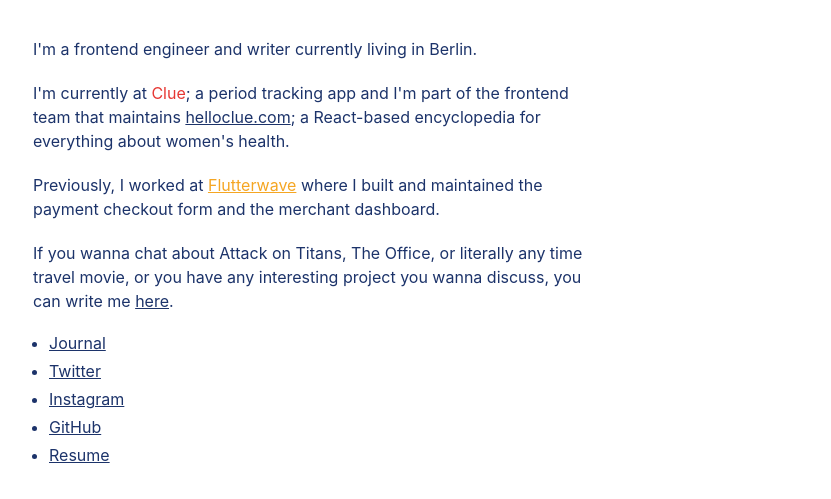
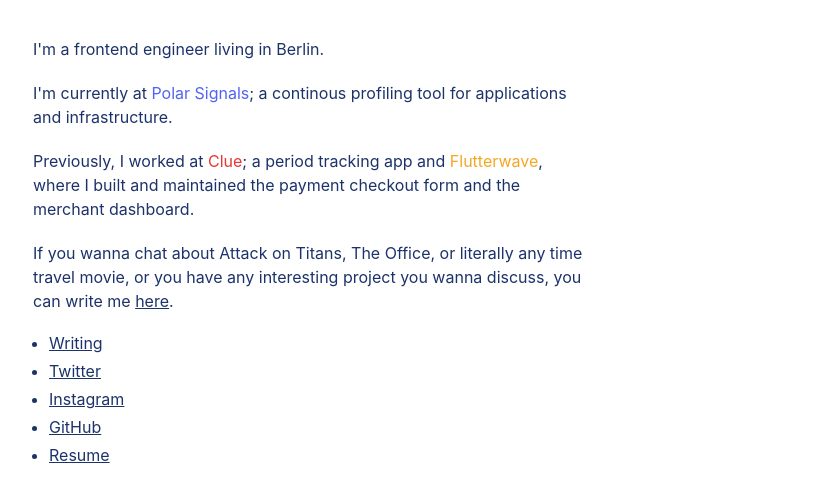
Before and after one commit to yomete/yomieluwande, a Gatsby site: page / in a window 1280 px wide. Shown: the part 243-742 px from the top of the page, without its empty margins (223-1054 px from the left). Built offline with nearby package versions, Linux system fonts and the light colour scheme; Gatsby itself is replaced by a stand-in of ours.

Commit message:
dec 2021 update

```diff
--- a/gatsby-config.js
+++ b/gatsby-config.js
@@ -52,12 +52,6 @@
     `gatsby-plugin-styled-components`,
     `gatsby-transformer-sharp`,
     `gatsby-plugin-sharp`,
-    {
-      resolve: `gatsby-plugin-google-analytics`,
-      options: {
-        //trackingId: `ADD YOUR TRACKING ID HERE`,
-      },
-    },
     // `gatsby-plugin-feed`,
     {
       resolve: `gatsby-plugin-manifest`,
--- a/src/components/Pages/HomePage/index.tsx
+++ b/src/components/Pages/HomePage/index.tsx
@@ -11,23 +11,21 @@
       <Styles.Root>
         <h1>Hello, I’m Yomi Eluwande</h1>
 
-        <p>I'm a frontend engineer and writer currently living in Berlin.</p>
+        <p>I'm a frontend engineer living in Berlin.</p>
 
         <p>
-          I'm currently at <Styles.Clue>Clue</Styles.Clue>; a period tracking
-          app and I'm part of the frontend team that maintains{' '}
-          <a href="https://helloclue.com/" target="_blank">
-            helloclue.com
-          </a>
-          ; a React-based encyclopedia for everything about women's health.
+          I'm currently at{' '}
+          <Styles.PolarSignals>Polar Signals</Styles.PolarSignals>; a continous
+          profiling tool for applications and infrastructure.
         </p>
 
         <p>
-          Previously, I worked at{' '}
-          <Styles.Flutterwave href="https://flutterwave.com" target="_blank">
+          Previously, I worked at <Styles.Clue>Clue</Styles.Clue>; a period
+          tracking app and{' '}
+          <Styles.Flutterwave>
             Flutterwave
-          </Styles.Flutterwave>{' '}
-          where I built and maintained the payment checkout form and the
+          </Styles.Flutterwave>
+          , where I built and maintained the payment checkout form and the
           merchant dashboard.
         </p>
 
@@ -40,7 +38,7 @@
 
         <ul>
           <li>
-            <Link to="/journal">Journal</Link>
+            <Link to="/writing">Writing</Link>
           </li>
           <li>
             <a href="https://twitter.com/yomieluwande" target="_blank">
--- a/src/components/Pages/HomePage/styles.ts
+++ b/src/components/Pages/HomePage/styles.ts
@@ -29,6 +29,10 @@
 export const Clue = styled.span`
   color: ${BrandColors.Clue};
 `
-export const Flutterwave = styled.a`
+
+export const PolarSignals = styled.span`
+  color: ${BrandColors.PolarSignals};
+`
+export const Flutterwave = styled.span`
   color: ${BrandColors.Flutterwave};
 `
--- a/src/components/Pages/Work/index.tsx
+++ b/src/components/Pages/Work/index.tsx
@@ -15,12 +15,26 @@
         </Styles.Email>
 
         <Styles.Experiences>
+          <Styles.Company>Polar Signals</Styles.Company>
+          <Styles.Title>
+            Senior Software Engineer <span>(Dec 2021 - Present)</span>
+          </Styles.Title>
+          <p>
+            Working on all things frontend at Polar Signals and open source
+            product, parca.dev
+            <br />
+            <br />
+            Technologies: Next.js, React, TypeScript, gRPC-web.
+          </p>
+        </Styles.Experiences>
+
+        <Styles.Experiences>
           <Styles.Company>Clue</Styles.Company>
           <Styles.Title>
-            Frontend Engineer [Chapter Lead] <span>(May 2019 - Present)</span>
+            Frontend Engineer <span>(May 2019 - October 2021)</span>
           </Styles.Title>
           <p>
-            Working on helloclue.com; a Gatsby site which is an encyclopedia for
+            Worked on helloclue.com; a Gatsby site which is an encyclopedia for
             women’s health. Responsible for adding/maintaining new components to
             serve content from a Contentful GraphQL server. Built a Jenkins CI
             process that uses Lighthouse to check if a PR build
--- a/src/styles/theme.ts
+++ b/src/styles/theme.ts
@@ -1,7 +1,8 @@
 export enum BrandColors {
-  Flutterwave = "#f5a623",
-  Clue = "#e63733",
-  Blue = "#1c336a",
+  Flutterwave = '#f5a623',
+  Clue = '#e63733',
+  PolarSignals = '#5263F1',
+  Blue = '#1c336a',
 }
 
 export const MAX_CONTENT_WIDTH = "48rem" // 760px
```
Also changed, not shown: package.json (+37 -37 lines), 1 other file.
